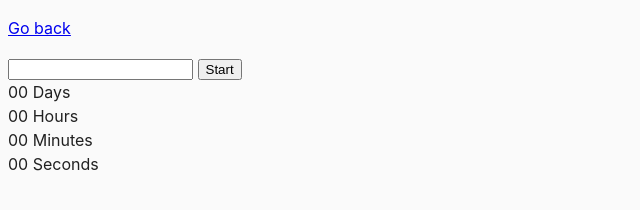
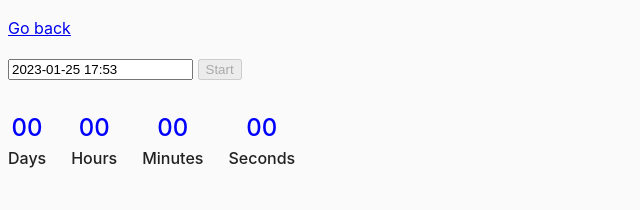
Before and after one commit to LesiaUKR/GOIT-JS-HW-09, a website built with Parcel: page src/02-timer.html in a window 1280 px wide. Shown: the whole page, without its empty margins (0-640 px from the left). Built offline with nearby package versions, Linux system fonts and the light colour scheme.

Commit message:
Timer update

```diff
--- a/package.json
+++ b/package.json
@@ -18,7 +18,9 @@
     "url": "https://github.com/goitacademy/parcel-project-template/issues"
   },
   "dependencies": {
-    "modern-normalize": "^1.1.0"
+    "flatpickr": "^4.6.13",
+    "modern-normalize": "^1.1.0",
+    "notiflix": "^3.2.6"
   },
   "devDependencies": {
     "@parcel/transformer-sass": "^2.6.0",
--- a/src/css/common.css
+++ b/src/css/common.css
@@ -16,3 +16,26 @@ img {
   display: block;
   max-width: 100%;
 }
+
+.timer {
+  display: flex;
+  gap: 25px;
+  margin-top: 30px;
+}
+
+.timer .value {
+  display: block;
+  text-align: center;
+  color:blue;
+  font-size: 24px;
+  font-weight: 500;
+  gap: 25px;
+}
+
+.timer .field {
+  display: block;
+  text-align: center;
+  font-size: 16px;
+  font-weight: 500;
+  gap: 25px;
+}
--- a/src/js/02-timer.js
+++ b/src/js/02-timer.js
@@ -1,34 +1,77 @@
-// import flatpickr from "flatpickr";
-// import "flatpickr/dist/flatpickr.min.css";
-// import Notiflix from 'notiflix';
+import flatpickr from "flatpickr";
+import "flatpickr/dist/flatpickr.min.css";
+import Notiflix from 'notiflix';
 
-// const startBtn = document.querySelector('button[data-start]');
-// const input = document.querySelector('#datetime-picker');
-// const dataDays = document.querySelector('span[data-days]');
-// const dataHours = document.querySelector('span[data-hours]');
-// const dataMinutes = document.querySelector('span[data-minutes]');
-// const dataSeconds = document.querySelector('span[data-seconds');
-// let timerId = null;
-// startBtn.disabled = true;
+const startBtn = document.querySelector('button[data-start]');
+const input = document.querySelector('#datetime-picker');
+const dataDays = document.querySelector('span[data-days]');
+const dataHours = document.querySelector('span[data-hours]');
+const dataMinutes = document.querySelector('span[data-minutes]');
+const dataSeconds = document.querySelector('span[data-seconds');
 
-// const fp = flatpickr(input);
-// const options = {
-//   enableTime: true,
-//   time_24hr: true,
-//   defaultDate: new Date(),
-//   minuteIncrement: 1,
-//   onClose(selectedDates) {
-//     endDate = selectedDates[0];
-//     console.log(selectedDates[0]);
-//     if (endDate <= new Date()) {
-//       console.log(Notiflix.Notify.failure('Please choose a date in the future'));
-//     } else {
-//       startBtn.disabled = false;
-//       console.log(selectedDates[0]);
-//     }
-//   },
-// };
+let timerId = null;
+startBtn.disabled = true;
 
-// flatpickr(input, options);
+const fp = flatpickr(input);
+const options = {
+  enableTime: true,
+  time_24hr: true,
+  defaultDate: new Date(),
+  minuteIncrement: 1,
+  onClose(selectedDates) {
+    endDate = selectedDates[0];
+    console.log(selectedDates[0]);
+    if (endDate <= new Date()) {
+      console.log(Notiflix.Notify.failure('Please choose a date in the future', { position: 'center-top', clickToClose: true }));
+    } else {
+      startBtn.disabled = false;
+      console.log(selectedDates[0]);
+    }
+  },
+};
 
-//   btnStart.addEventListener('click', onStart);
+flatpickr(input, options);
+
+startBtn.addEventListener('click', onStart);
+
+function addLeadingZero(value) {
+    return String(value).padStart(2, '0');
+}
+
+function convertMs(ms) {
+
+  const second = 1000;
+  const minute = second * 60;
+  const hour = minute * 60;
+  const day = hour * 24;
+
+  const days = addLeadingZero(Math.floor(ms / day));
+  const hours = addLeadingZero(Math.floor((ms % day) / hour));
+  const minutes = addLeadingZero(Math.floor(((ms % day) % hour) / minute));
+  const seconds = addLeadingZero(Math.floor((((ms % day) % hour) % minute) / second));
+
+  return { days, hours, minutes, seconds };
+}
+
+console.log(convertMs(2000)); // {days: 0, hours: 0, minutes: 0, seconds: 2}
+console.log(convertMs(140000)); // {days: 0, hours: 0, minutes: 2, seconds: 20}
+console.log(convertMs(24140000)); // {days: 0, hours: 6 minutes: 42, seconds: 20}
+
+function onStart() {
+    timerId = setInterval(() => {
+
+    let countDown = new Date(input.value) - new Date();
+        if (countDown >= 0) {
+            let time = convertMs(countDown)
+
+            dataDays.textContent = addLeadingZero(time.days);
+            dataHours.textContent = addLeadingZero(time.hours);
+            dataMinutes.textContent = addLeadingZero(time.minutes);
+            dataSeconds.textContent = addLeadingZero(time.seconds);
+        } else {
+      console.log(Notiflix.Notify.success('CountDown finished',{ position: 'center-top', clickToClose: true }));
+      clearInterval(timerId);
+     }
+
+  }, 1000)
+}
```
Also changed, not shown: 1 other file.
